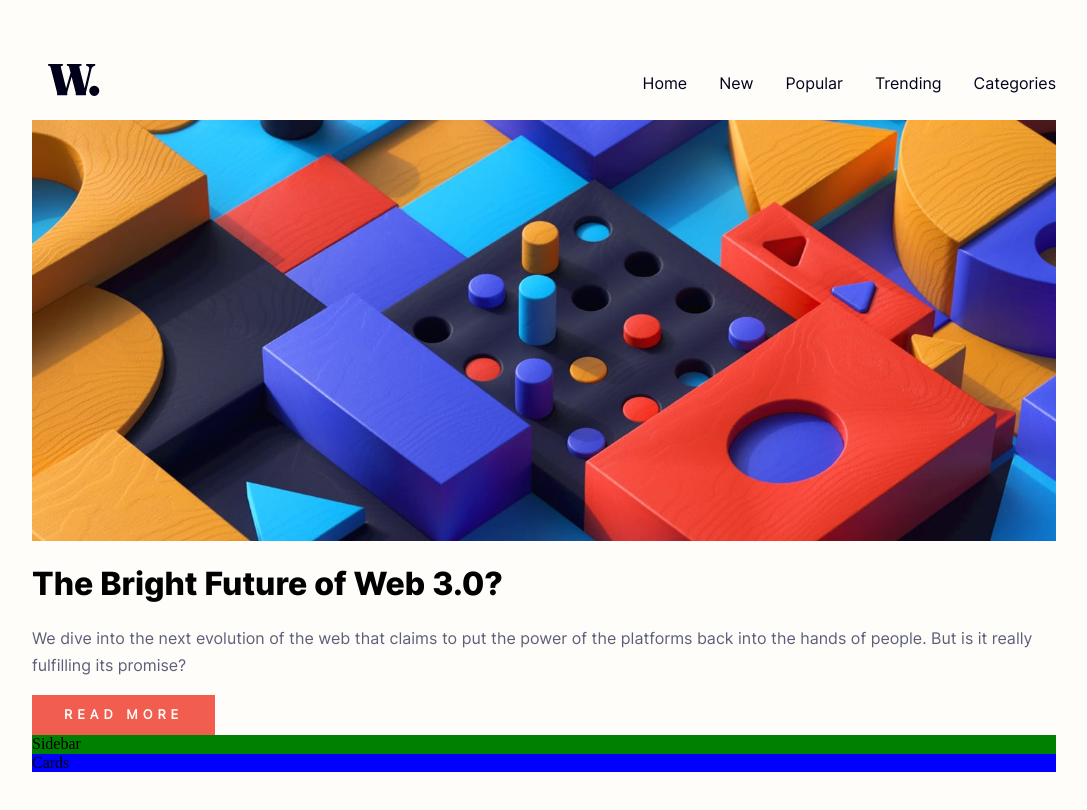
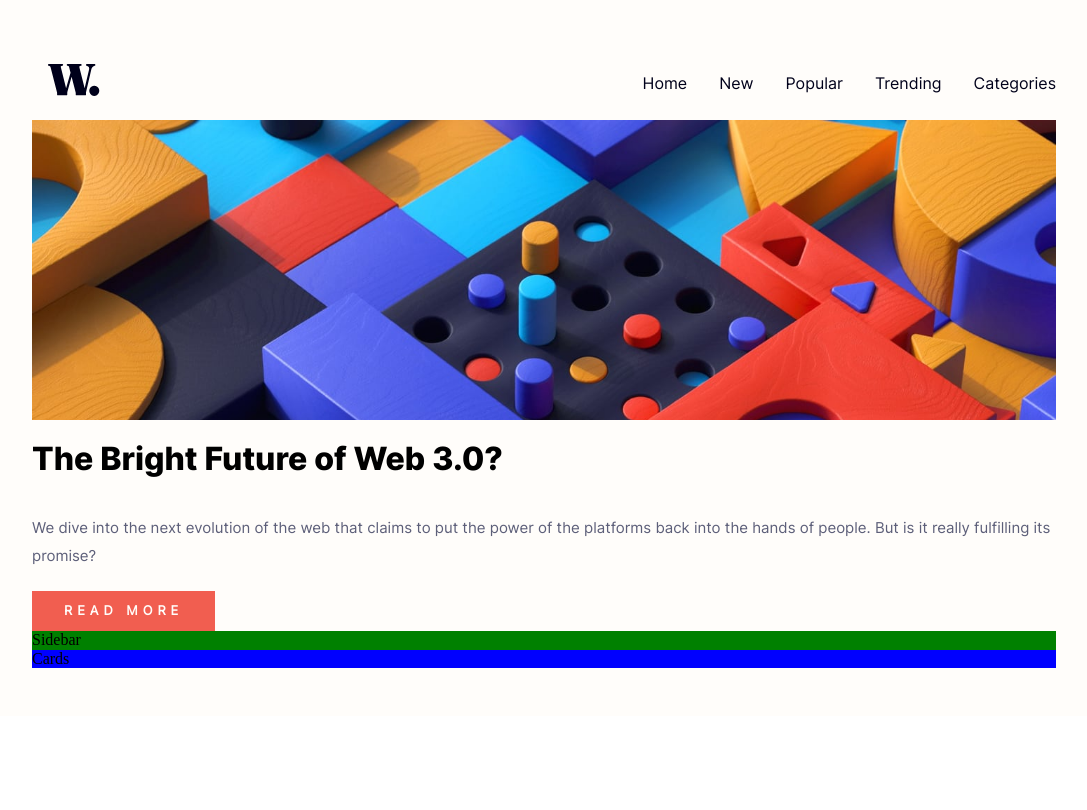
Before and after one commit to Lord-Mugen/news-homepage, a React (Vite) app: page / in a window 1280 px wide. Shown: the top 810 px of the page, without its empty margins (96-1183 px from the left). Built offline with nearby package versions, Linux system fonts and the light colour scheme.

Commit message:
hero image changes

```diff
--- a/src/Components/Hero/Hero.jsx
+++ b/src/Components/Hero/Hero.jsx
@@ -3,14 +3,14 @@ import heroImg from "../../assets/images/image-web-3-desktop.jpg";
 
 const Hero = () => {
   return (
-    <section className="hero">
-      <div>
-        <img className="hero__img" src={heroImg} alt="" />
+    <section className="hero" id="hero">
+      <div className="hero__img-container">
+        {/* <img className="hero__img" src={heroImg} alt="" /> */}
       </div>
-      <div>
+      <div className="hero__title-container">
         <h1 className="hero__title">The Bright Future of Web 3.0?</h1>
       </div>
-      <div>
+      <div className="hero__p-container">
         <p className="hero__p">
           We dive into the next evolution of the web that claims to put the
           power of the platforms back into the hands of people. But is it really
--- a/src/Components/Hero/hero.css
+++ b/src/Components/Hero/hero.css
@@ -3,10 +3,17 @@
   width: 100%;
 }
 
-.hero__img {
+.hero__img-container {
+  background-image: url("../../assets/images/image-web-3-mobile.jpg");
+  width: 100%;
+  min-height: 300px;
+  background-size: cover;
+}
+
+/* .hero__img {
   width: 100%;
   min-height: 250px;
-}
+} */
 
 .hero__title {
   font-family: "inter-extraBold";
@@ -14,6 +21,7 @@
 
 .hero__p {
   font-family: "inter-regular";
+  font-size: 0.9375rem;
   color: var(--Dark-gray);
   line-height: 1.7rem;
 }
@@ -27,5 +35,20 @@
   font-weight: 700;
   letter-spacing: 0.3125rem;
   padding: 0.8rem 2rem;
+  margin-top: 0.4375rem;
   cursor: pointer;
 }
+
+/* MEDIAQUERY */
+@media (min-width: 992px) {
+  #hero {
+    display: grid;
+    width: 100%;
+  }
+
+  .hero__img-container {
+    background-image: url("../../assets/images/image-web-3-desktop.jpg");
+    width: 100%;
+    background-size: cover;
+  }
+}
```
